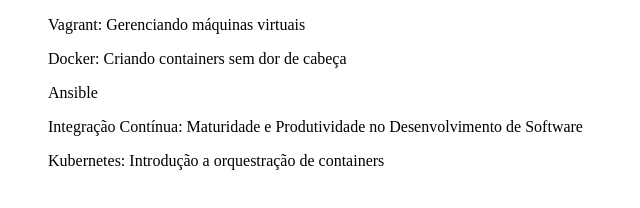
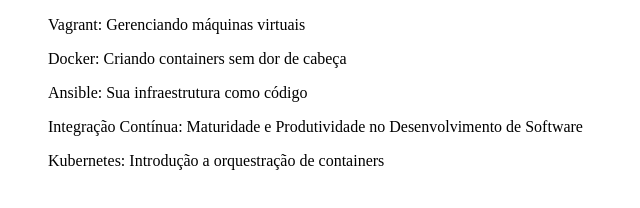
Before and after one commit to felipemarti/alura-git, a plain HTML site: page index.html in a window 1280 px wide. Shown: the whole page, without its empty margins (0-640 px from the left). Drawn offline with Linux system fonts and the light colour scheme.

Commit message:
Alterando o nome do curso de Ansible

```diff
--- a/index.html
+++ b/index.html
@@ -9,7 +9,7 @@
 <body>
     <ul>Vagrant: Gerenciando máquinas virtuais</ul>
     <ul>Docker: Criando containers sem dor de cabeça</ul>
-    <ul>Ansible</ul>
+    <ul>Ansible: Sua infraestrutura como código</ul>
     <ul>Integração Contínua: Maturidade e Produtividade no Desenvolvimento de Software</ul>
     <ul>Kubernetes: Introdução a orquestração de containers</ul>
 </body>
```
